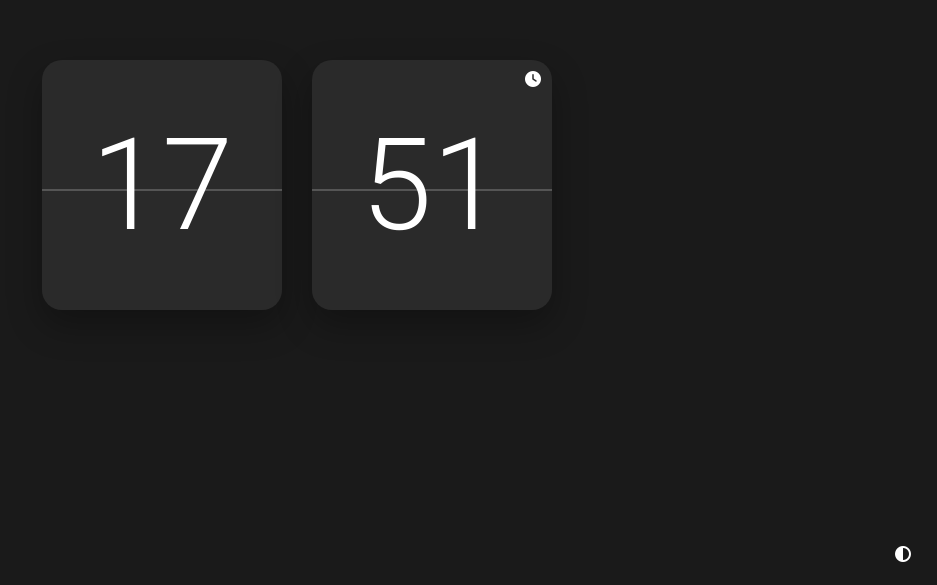
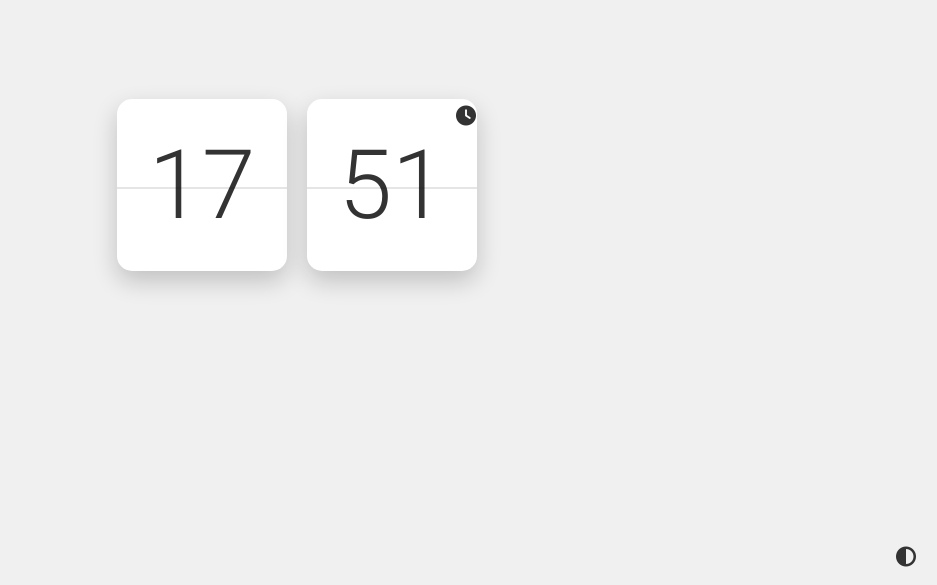
Before and after one commit to wpdexigner/flip-clock, a plain HTML site: page index.html in a window 1280 px wide. Shown: the part 215-800 px from the top of the page, without its empty margins (343-1280 px from the left). Drawn offline with Linux system fonts and the light colour scheme.

Commit message:
Update index.html

```diff
--- a/index.html
+++ b/index.html
@@ -23,7 +23,7 @@
     }
 
     .time {
-      font-size: 8rem;
+      font-size: 6rem;
       font-weight: 300;
       display: flex;
       perspective: 1000px;
@@ -31,10 +31,10 @@
 
     .hours-box,
     .minutes-box {
-      padding: 50px 40px;
-      width: 160px;
-      border-radius: 20px;
-      box-shadow: 0 15px 35px rgba(0, 0, 0, 0.3);
+      padding: 30px 25px;
+      width: 120px;
+      border-radius: 15px;
+      box-shadow: 0 10px 25px rgba(0, 0, 0, 0.2);
       transition: transform 0.5s, background-color 0.3s ease;
       transform-style: preserve-3d;
       position: relative;
@@ -50,7 +50,7 @@
       left: 0;
       right: 0;
       height: 2px;
-      background-color: rgba(255, 255, 255, 0.2);
+      background-color: rgba(0, 0, 0, 0.1);
       transform: translateY(-50%);
     }
 
@@ -65,12 +65,12 @@
     }
 
     .time > div {
-      margin: 0 15px;
+      margin: 0 10px;
     }
 
     #switch-btn,
     #format-switch {
-      font-size: 16px;
+      font-size: 20px;
       background: none;
       border: none;
       cursor: pointer;
@@ -85,14 +85,14 @@
 
     #switch-btn {
       position: fixed;
-      bottom: 20px;
-      right: 20px;
+      bottom: 15px;
+      right: 15px;
     }
 
     #format-switch {
       position: absolute;
-      top: 10px;
-      right: 20px;
+      top: 5px;
+      right: 5px;
     }
 
     .light-mode {
@@ -126,9 +126,14 @@
     .dark-mode #format-switch {
       color: #fff;
     }
+
+    .dark-mode .hours-box::before,
+    .dark-mode .minutes-box::before {
+      background-color: rgba(255, 255, 255, 0.2);
+    }
   </style>
 </head>
-<body class="dark-mode">
+<body class="light-mode">
   <div class="clock">
     <div class="time">
       <div class="hours-box">
```
